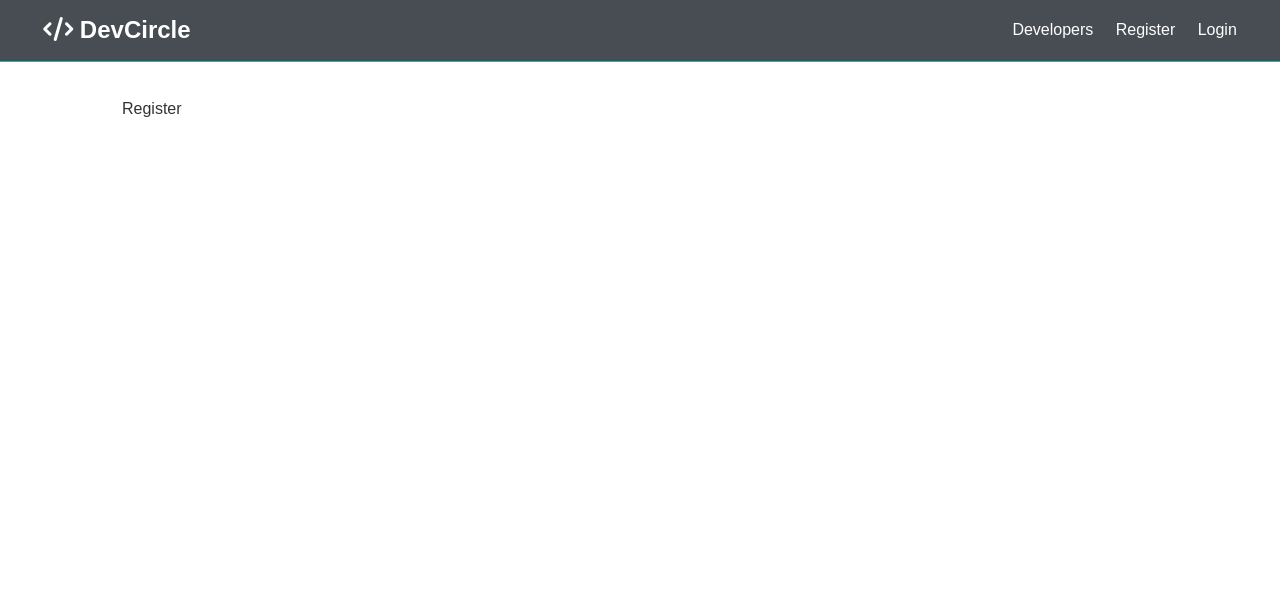
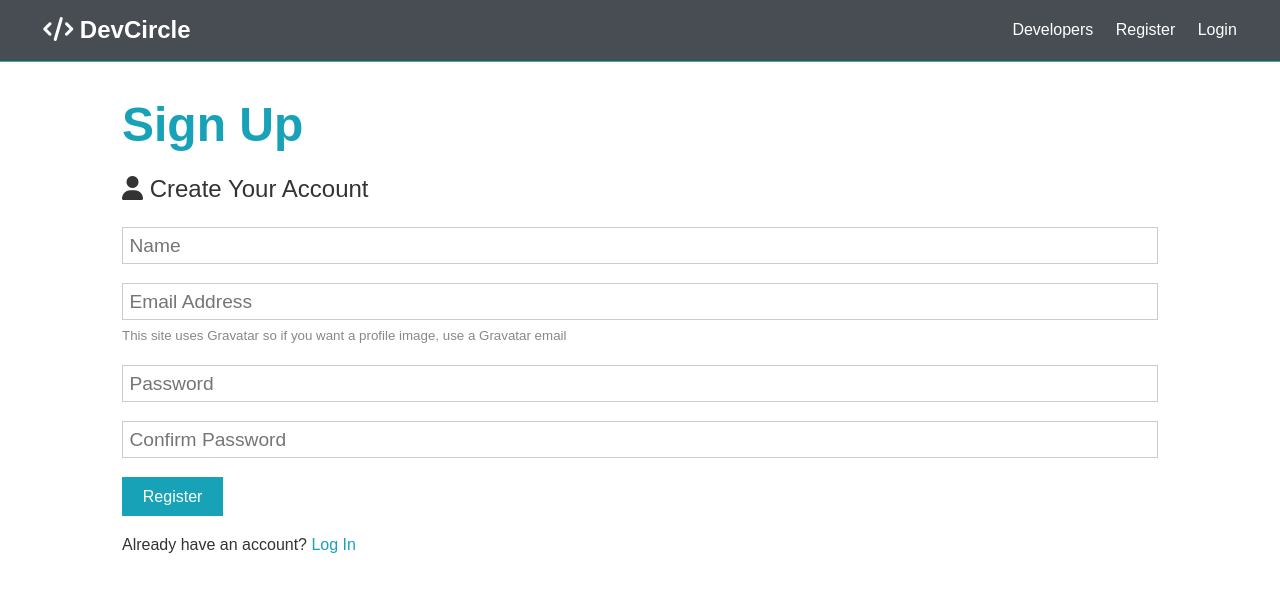
Before and after one commit to synerjay/Trayn-Weightlift-Tracker, a React (Create React App) app in the folder client/: page /register in a window 1280 px wide. Shown: the top 592 px of the page. Built offline with nearby package versions, Linux system fonts and the light colour scheme.

Commit message:
Updated the Login and Registration page, ready for backend connection and redux operations

```diff
--- a/client/src/components/auth/Login.js
+++ b/client/src/components/auth/Login.js
@@ -1,9 +1,59 @@
-import React from 'react'
+import React, { Fragment, useState } from 'react'
+import { Link } from 'react-router-dom'
 
 export const Login = () => {
+  // Component State Hook
+  const [formData, setFormData] = useState({
+    email: '',
+    password: ''
+  });
+
+  const { email, password} = formData;
+
+  const onChange = e => setFormData({ ...formData, [e.target.name]: e.target.value})
+        // The ...formData is a spreader and copies the formData
+        // [e.target.name] corresponding to "name" attribute (not the value) of each HTML tags
+        // e.target.value -- is the change in value in the fields
+
+  //Subit function form
+  const onSubmit = e => {
+    e.preventDefault();
+      console.log('SUCCESS')
+
+  }
+
   return (
-    <div>
-      Login
-    </div>
+    <Fragment>
+     {/*<div className="alert alert-danger">
+        Invalid credentials
+      </div>*/}
+      <h1 className="large text-primary">Sign In</h1>
+      <p className="lead"><i className="fas fa-user"></i> Sign into Your Account</p>
+      <form className="form" onSubmit={e=> onSubmit(e)}>
+        <div className="form-group">
+          <input
+            type="email"
+            placeholder="Email Address"
+            name="email"
+            value={email}
+            onChange={e => onChange(e)}
+            required
+          />
+        </div>
+        <div className="form-group">
+          <input
+            type="password"
+            placeholder="Password"
+            name="password"
+            value={password}
+            onChange={e => onChange(e)}
+          />
+        </div>
+        <input type="submit" className="btn btn-primary" value="Login" />
+      </form>
+      <p className="my-1">
+        Don't have an account? <Link to="/register">Sign Up</Link>
+      </p>
+    </Fragment>
   )
 }
--- a/client/src/components/auth/Register.js
+++ b/client/src/components/auth/Register.js
@@ -1,9 +1,115 @@
-import React from 'react'
+
+import React, { Fragment, useState } from 'react'
+import { Link } from 'react-router-dom';
 
 export const Register = () => {
+  // Component State Hook
+  const [formData, setFormData] = useState({
+    name: '',
+    email: '',
+    password: '',
+    password2: ''
+  });
+
+  const { name, email, password, password2 } = formData;
+
+  const onChange = e => setFormData({ ...formData, [e.target.name]: e.target.value})
+        // The ...formData is a spreader and copies the formData
+        // [e.target.name] corresponding to "name" attribute (not the value) of each HTML tags
+        // e.target.value -- is the change in value in the fields
+
+  //Subit function form
+  const onSubmit = e => {
+    e.preventDefault();
+    if(password !== password2) {
+      console.log('Passwords do not match')
+    } else {
+      console.log('SUCCESS')
+    }
+  }
+
+      // if we want to make a request to the server without using Redux
+      //Ultimately we want to use Redux to handle this request
+      // For references only below
+        /*
+            const newUser = {
+              name,
+              email,
+              password,
+              password2
+            }
+
+            try {
+              const config = {
+                headers: {
+                  'Content-Type': 'application/json'
+                }
+              }
+
+              const body = JSON.stringify(newUser);
+
+              const res = await axios.post('/api/users', body, config);
+              console.log(res.data)
+
+            } catch (err) {
+              console.error(err.response.data);
+            }
+          }
+          */
+
   return (
-    <div>
-      Register
-    </div>
+    <Fragment>
+      <h1 className="large text-primary">Sign Up</h1>
+      <p className="lead"><i className="fas fa-user"></i> Create Your Account</p>
+      <form className="form" onSubmit={e=> onSubmit(e)}>
+        <div className="form-group">
+          <input
+            type="text"
+            placeholder="Name"
+            name="name"
+            value={name}
+            onChange={e => onChange(e)}
+            required
+            />
+        </div>
+        <div className="form-group">
+          <input
+            type="email"
+            placeholder="Email Address"
+            name="email"
+            value={email}
+            onChange={e => onChange(e)}
+            required
+            />
+          <small className="form-text"
+            >This site uses Gravatar so if you want a profile image, use a
+            Gravatar email</small>
+        </div>
+        <div className="form-group">
+          <input
+            type="password"
+            placeholder="Password"
+            name="password"
+            value={password}
+            onChange={e => onChange(e)}
+            minLength="6"
+          />
+        </div>
+        <div className="form-group">
+          <input
+            type="password"
+            placeholder="Confirm Password"
+            name="password2"
+            value={password2}
+            onChange={e => onChange(e)}
+            minLength="6"
+          />
+        </div>
+        <input type="submit" className="btn btn-primary" value="Register" />
+      </form>
+      <p className="my-1">
+        Already have an account? <Link to='/login'>Log In</Link>
+      </p>
+    </Fragment>
   )
 }
```
